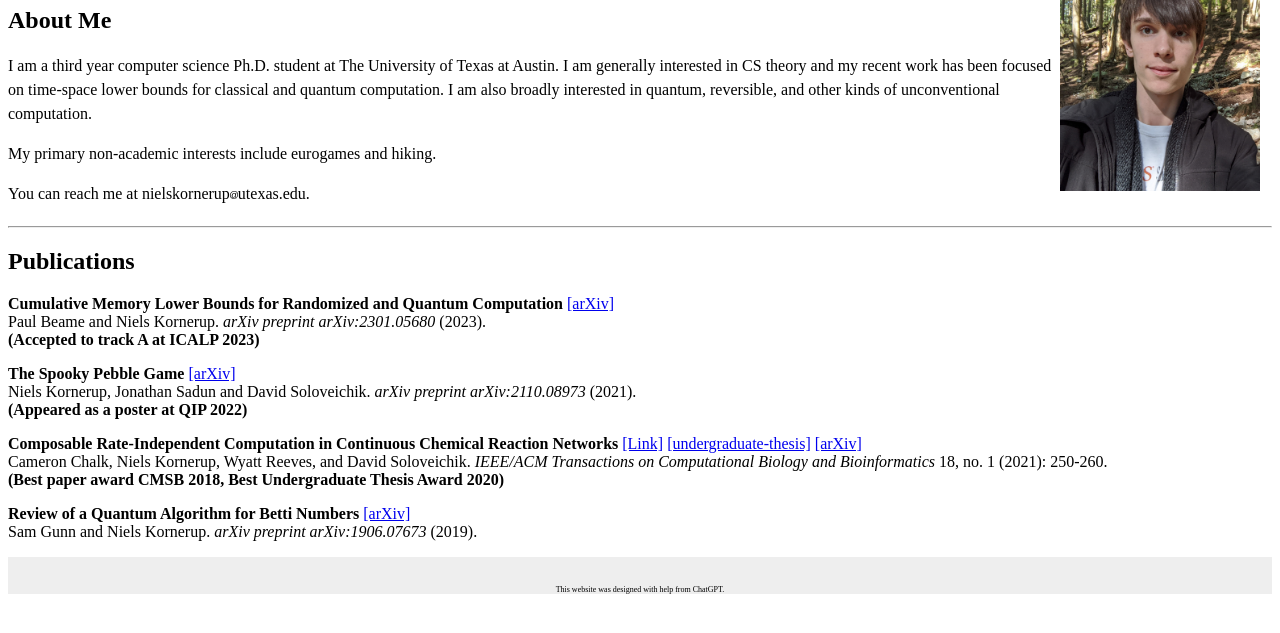
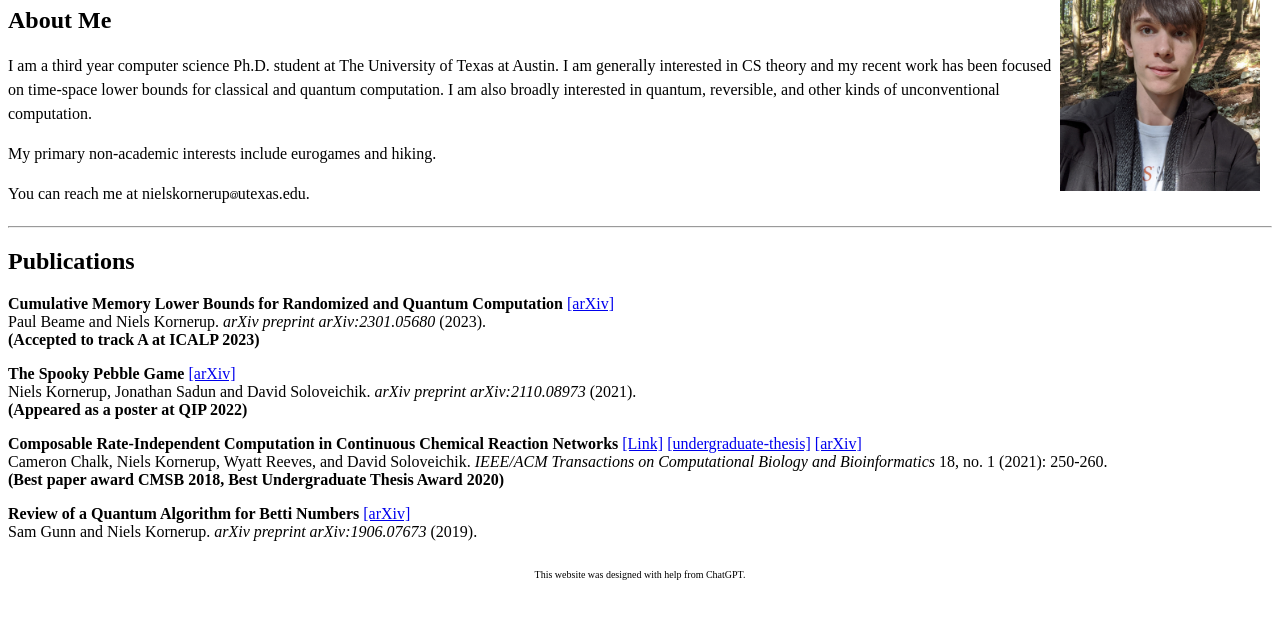
Before and after one commit to NielsKornerup/nielskornerup.github.io, a plain HTML site: page index.html in a window 1280 px wide. Shown: the part 75-708 px from the top of the page. Drawn offline with Linux system fonts and the light colour scheme.

Commit message:
Update style.css

```diff
--- a/style.css
+++ b/style.css
@@ -16,10 +16,9 @@ li {
 }
 
 footer {
-    background-color: #eee;
-    padding-top: 20px;
+    padding: 2px;
     text-align: center;
-    font-size: 8px;
+    font-size: 10px;
 }
 
 .about {
```
